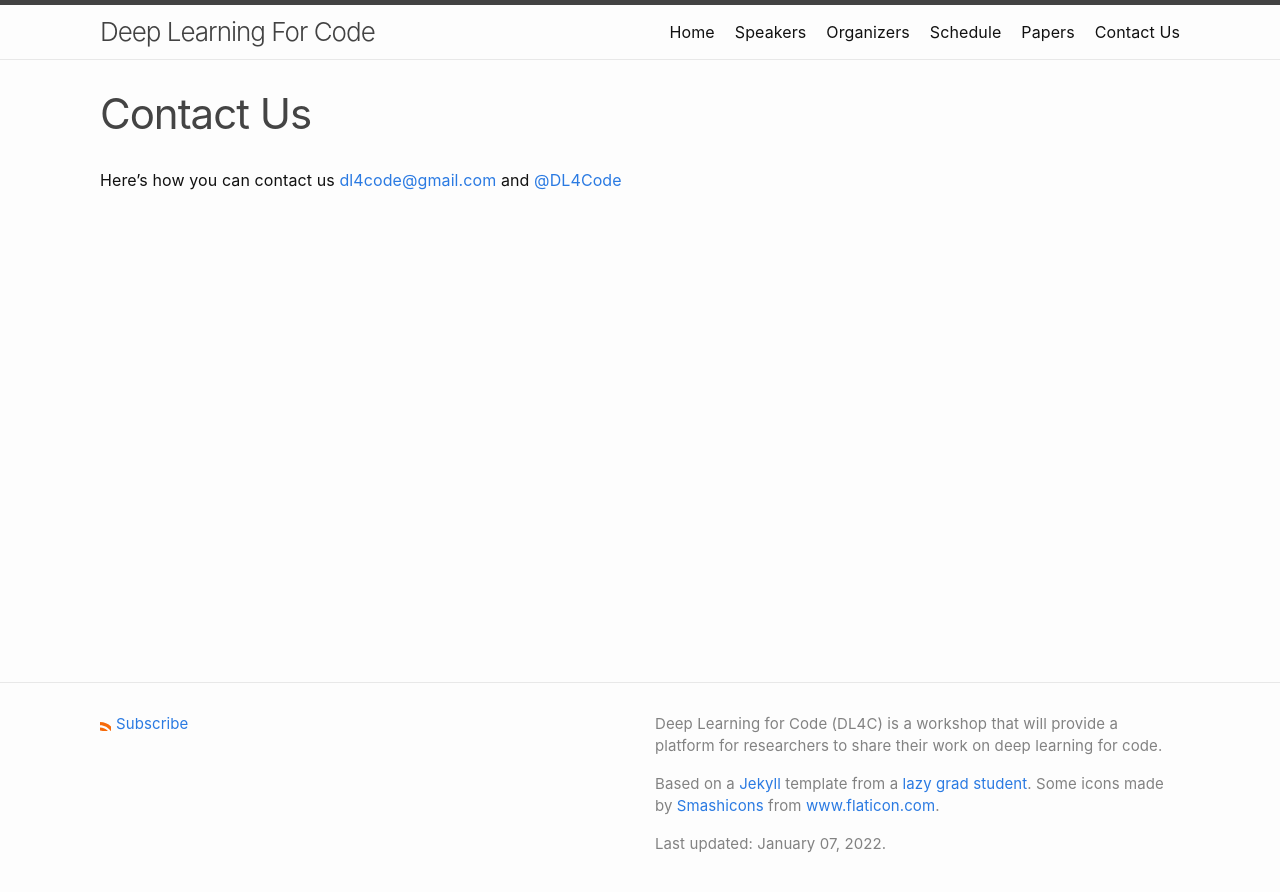
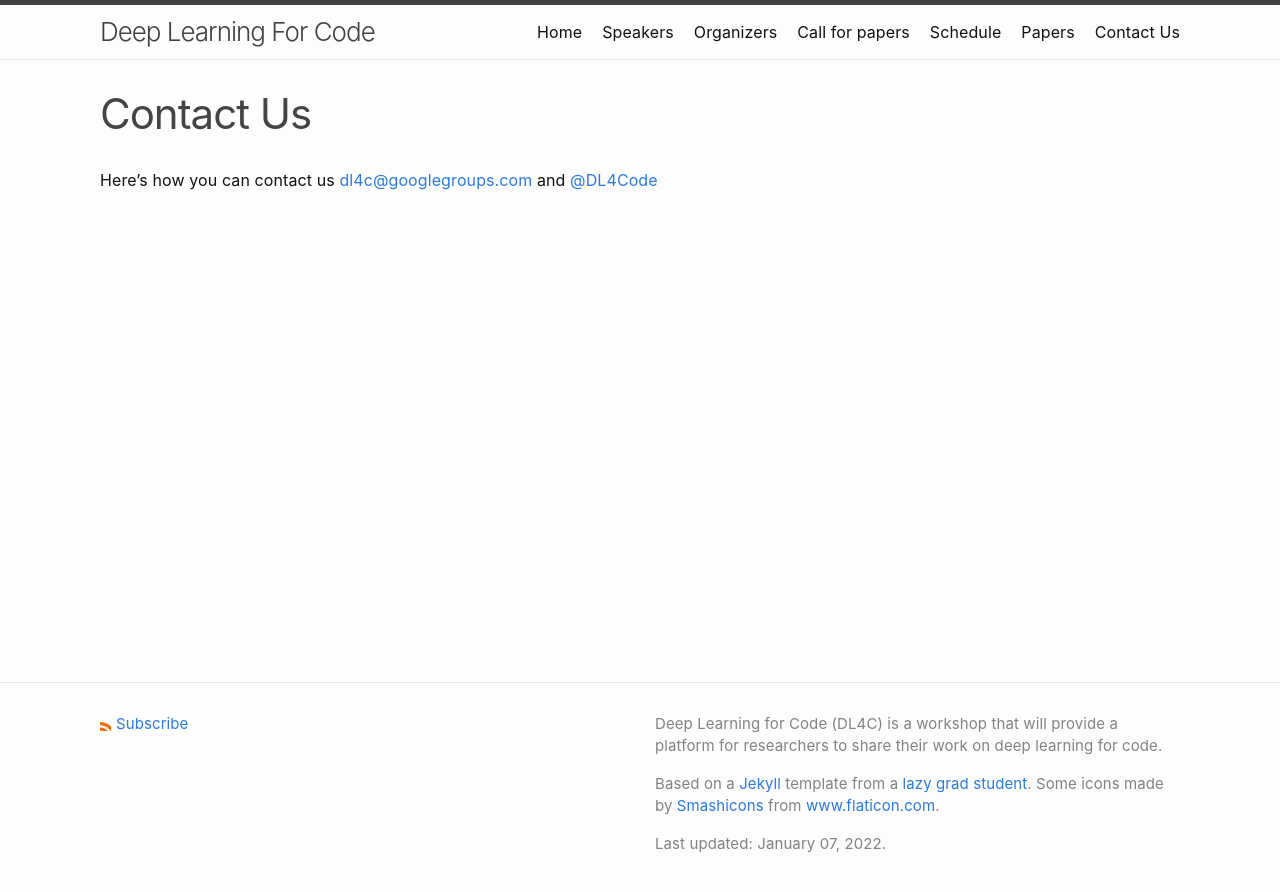
Before and after one commit to SivilTaram/dl4c.github.io, a Jekyll site: the page built from contactus.md, in a window 1280 px wide. Shown: the top 892 px of the page. Built offline with Jekyll 4.4.1, drawn with Linux system fonts in a browser that asks for light colours.

Commit message:
Updated Email

```diff
--- a/_config.yml
+++ b/_config.yml
@@ -39,7 +39,7 @@ header_pages:
 - index.md
 - speakers.md
 - organizers.md
-# - callforpapers.md
+- callforpapers.md
 - schedule.md
 - papers.md
 - contactus.md
--- a/contactus.md
+++ b/contactus.md
@@ -4,4 +4,4 @@ title: Contact Us
 permalink: /contactus/
 ---
 
-Here's how you can contact us [dl4code@gmail.com](dl4code@gmail.com) and [@DL4Code](https://twitter.com/DL4Code)
+Here's how you can contact us [dl4c@googlegroups.com](dl4c@googlegroups.com) and [@DL4Code](https://twitter.com/DL4Code)
```
